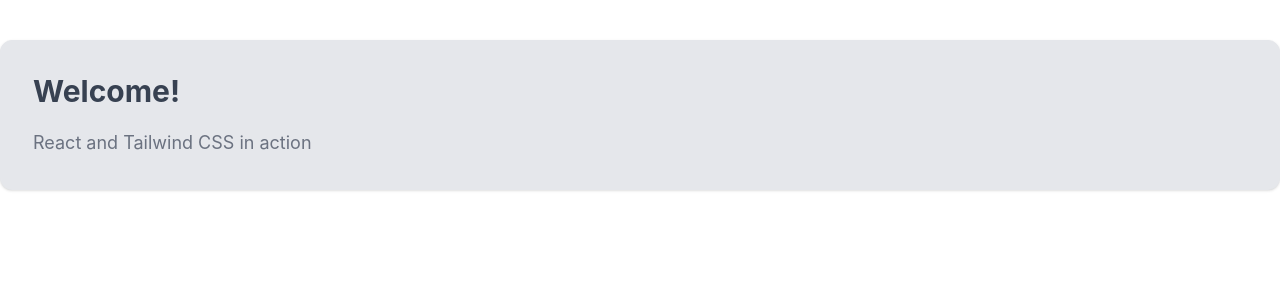
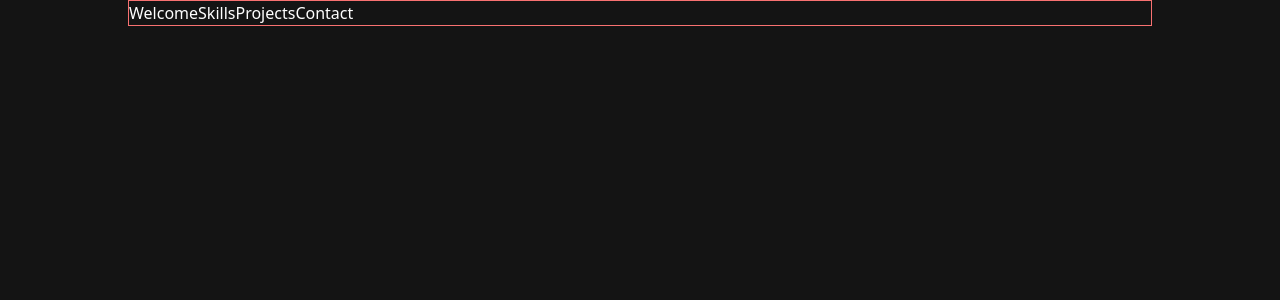
Before and after one commit to NewtonYuan/portfolio, a React (Create React App) app: page / in a window 1280 px wide. Shown: the top 300 px of the page. Built offline with nearby package versions, Linux system fonts and the light colour scheme.

Commit message:
navbar progress

```diff
--- a/src/App.tsx
+++ b/src/App.tsx
@@ -2,13 +2,15 @@ import './App.css';
 
 function App() {
   return (
-    <div className="container mx-auto bg-gray-200 rounded-xl shadow border p-8 m-10">
-      <p className="text-3xl text-gray-700 font-bold mb-5">
-        Welcome!
-      </p>
-      <p className="text-gray-500 text-lg">
-        React and Tailwind CSS in action
-      </p>
+    <div>
+      <nav>
+        <div className='max-w-5xl mx-auto border border-red-400 text-white'>
+          <span>Welcome</span>
+          <span>Skills</span>
+          <span>Projects</span>
+          <span>Contact</span>
+        </div>
+      </nav>
     </div>
   );
 }
--- a/src/index.css
+++ b/src/index.css
@@ -2,16 +2,10 @@
 @tailwind components;
 @tailwind utilities;
 
-body {
-  margin: 0;
-  font-family: -apple-system, BlinkMacSystemFont, 'Segoe UI', 'Roboto', 'Oxygen',
-    'Ubuntu', 'Cantarell', 'Fira Sans', 'Droid Sans', 'Helvetica Neue',
-    sans-serif;
-  -webkit-font-smoothing: antialiased;
-  -moz-osx-font-smoothing: grayscale;
+:root {
+  --bg-color: rgb(20, 20, 20)
 }
 
-code {
-  font-family: source-code-pro, Menlo, Monaco, Consolas, 'Courier New',
-    monospace;
+body {
+  background-color: var(--bg-color);
 }
```
